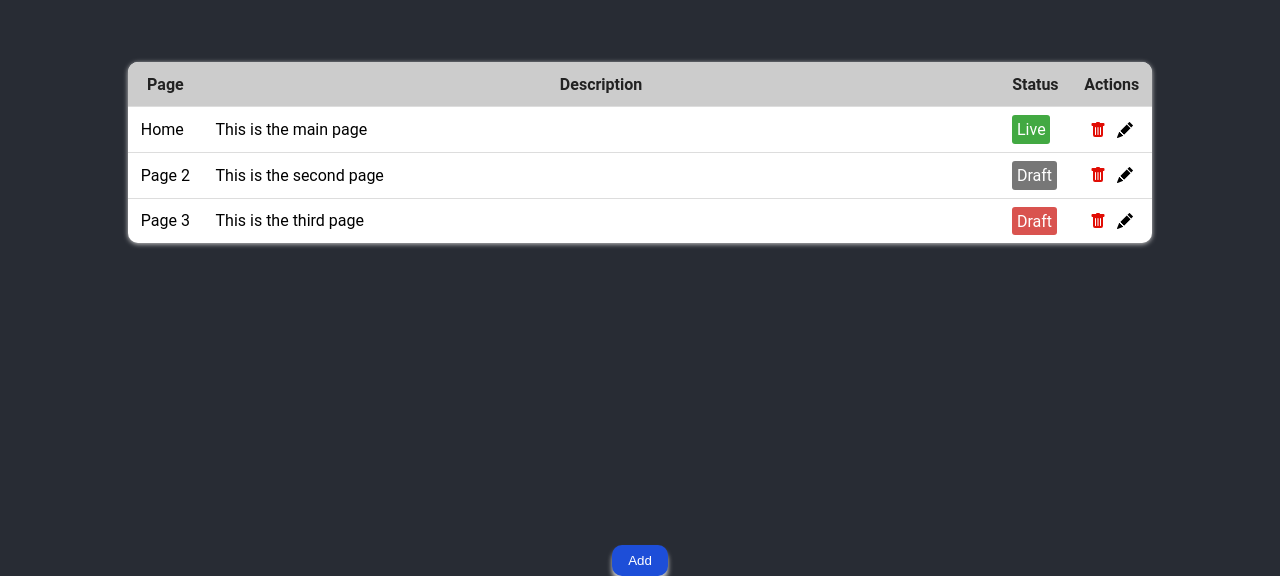
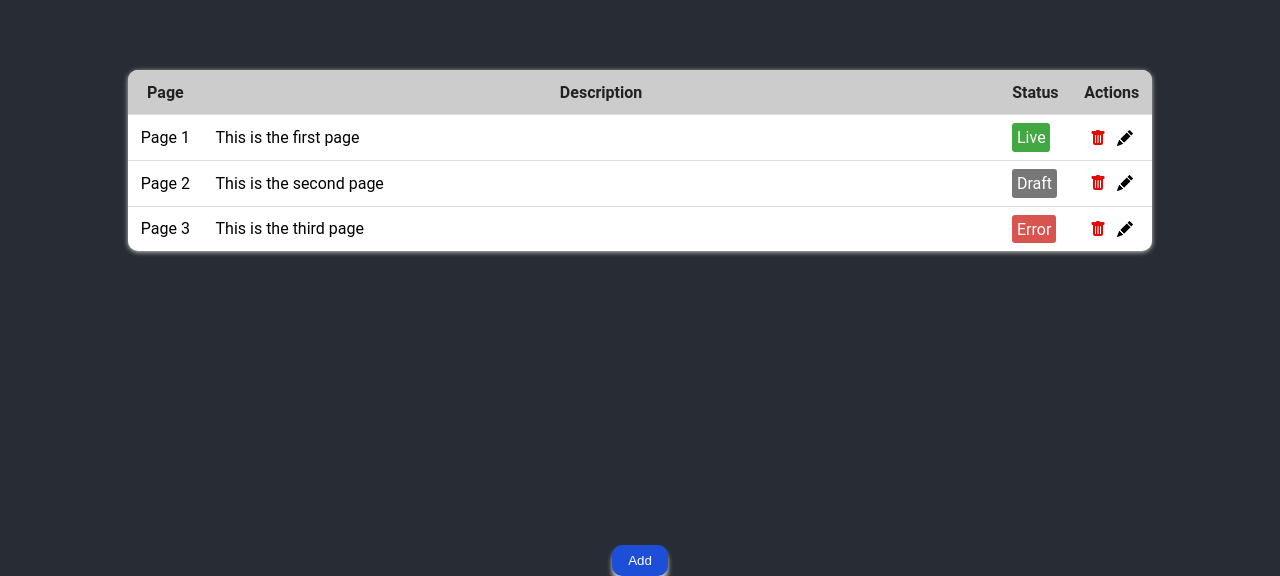
Before and after one commit to Bastyze98/To-Do-List, a React (Vite) app: page /Table in a window 1280 px wide. Shown: the part 224-800 px from the top of the page. Built offline with nearby package versions, Linux system fonts and the light colour scheme.

Commit message:
created a row state for the rows and displayed them dinamically

```diff
--- a/src/components/table/Table.jsx
+++ b/src/components/table/Table.jsx
@@ -1,6 +1,5 @@
-import buttonStyle from "./modal.module.css";
+import { useEffect, useState } from "react";
 import styles from "./table.module.css";
-import { useEffect, useState } from "react";
 import Modal from "./Modal";
 
 import { BsFillPencilFill, BsFillTrashFill } from "react-icons/bs";
@@ -11,6 +10,12 @@ function Table() {
   }, []);
 
   const [modalOpen, setModalOpen] = useState(false);
+
+  const rows = [
+    { page: "Page 1", description: "This is the first page", status: "live" },
+    { page: "Page 2", description: "This is the second page", status: "draft" },
+    { page: "Page 3", description: "This is the third page", status: "error" },
+  ];
 
   return (
     <div className={styles["table-wrapper"]}>
@@ -24,12 +29,20 @@ function Table() {
           </tr>
         </thead>
         <tbody>
-          <tr>
-            <td>Home</td>
-            <td>This is the main page</td>
+          {rows.map((row, idx) => {
+            const statusText =
+              row.status.charAt(0).toUpperCase() + row.status.slice(1);
+            return (
+              <tr key={idx}>
+                <td>{row.page}</td>
+                <td className={styles["expand"]}>{row.description}</td>
                 <td>
-              <span className={`${styles.label} ${styles.labelLive}`}>
-                Live
+                  <span
+                    className={`${styles["label"]} ${
+                      styles[`label-${row.status}`]
+                    }`}
+                  >
+                    {statusText}
                   </span>
                 </td>
                 <td>
@@ -39,44 +52,18 @@ function Table() {
                   </span>
                 </td>
               </tr>
-          <tr>
-            <td>Page 2</td>
-            <td>This is the second page</td>
-            <td>
-              <span className={`${styles.label} ${styles.labelDraft}`}>
-                Draft
-              </span>
-            </td>
-            <td>
-              <span className={styles["actions"]}>
-                <BsFillTrashFill className={styles["delete-btn"]} />
-                <BsFillPencilFill />
-              </span>
-            </td>
-          </tr>
-          <tr>
-            <td>Page 3</td>
-            <td>This is the third page</td>
-            <td>
-              <span className={`${styles.label} ${styles.labelError}`}>
-                Draft
-              </span>
-            </td>
-            <td>
-              <span className={styles["actions"]}>
-                <BsFillTrashFill className={styles["delete-btn"]} />
-                <BsFillPencilFill />
-              </span>
-            </td>
-          </tr>
+            );
+          })}
         </tbody>
       </table>
+      <div className={styles["btn-container"]}>
         <button
-        className={buttonStyle["btn-form"]}
+          className={styles["btn-form"]}
           onClick={() => setModalOpen(true)}
         >
           Add
         </button>
+      </div>
       {modalOpen && (
         <Modal
           closeModal={() => {
--- a/src/components/table/modal.module.css
+++ b/src/components/table/modal.module.css
@@ -23,8 +23,7 @@
   margin: auto; /* centrat orizontal */
 }
 
-.btn,
-.btn-form {
+.btn {
   margin-top: 1rem;
   border: none;
   background-color: #1d4ed8;
--- a/src/components/table/table.module.css
+++ b/src/components/table/table.module.css
@@ -54,15 +54,15 @@
   color: white;
 }
 
-.labelDraft {
+.label-draft {
   background-color: #777;
 }
 
-.labelLive {
+.label-live {
   background-color: #42a942;
 }
 
-.labelError {
+.label-error {
   background-color: #d9534f;
 }
 
@@ -78,3 +78,14 @@
 .delete-btn {
   color: #e10d05;
 }
+
+.btn-form {
+  border: none;
+  background-color: #1d4ed8;
+  color: #fff;
+  padding: 0.5rem 1rem;
+  border-radius: 10px;
+  cursor: pointer;
+  box-shadow: 0px 5px 5px #ccc;
+  display: inline-block;
+}
```
Lines whose indentation alone changed are shown as unchanged.
